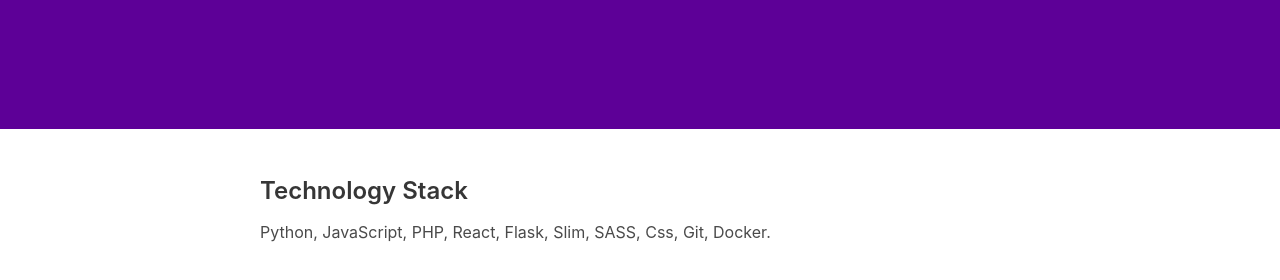
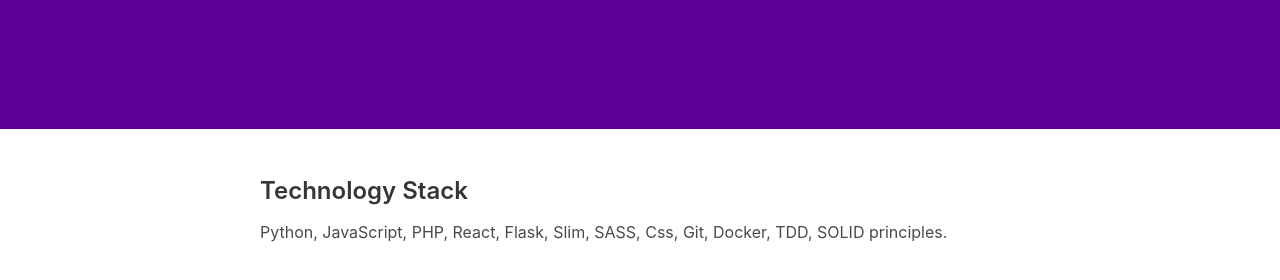
Before and after one commit to purpleweb/purpleweb-website, a website: page index.html in a window 1280 px wide. Shown: the part 258-538 px from the top of the page. Drawn offline with Linux system fonts and the light colour scheme.

Commit message:
index.html change content

```diff
--- a/index.html
+++ b/index.html
@@ -31,7 +31,7 @@
             <div class="content">
               <h3>Technology Stack</h3>
               <p>
-                Python, JavaScript, PHP, React, Flask, Slim, SASS, Css, Git, Docker.
+                Python, JavaScript, PHP, React, Flask, Slim, SASS, Css, Git, Docker, TDD, SOLID principles.
               </p>
             </div>
             <!--
```
